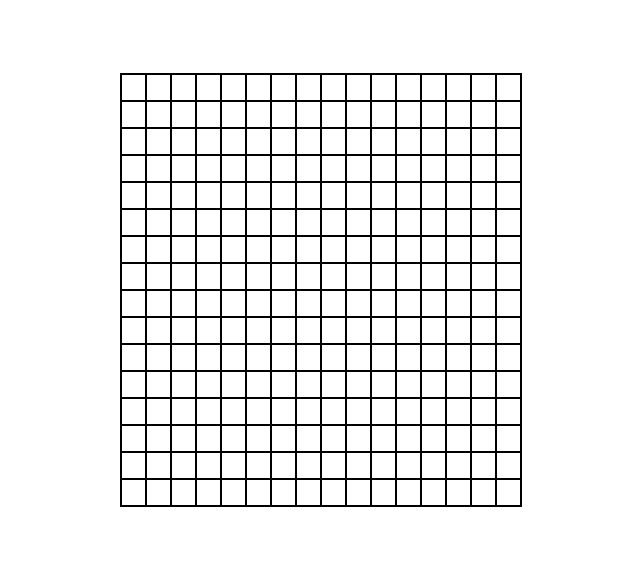
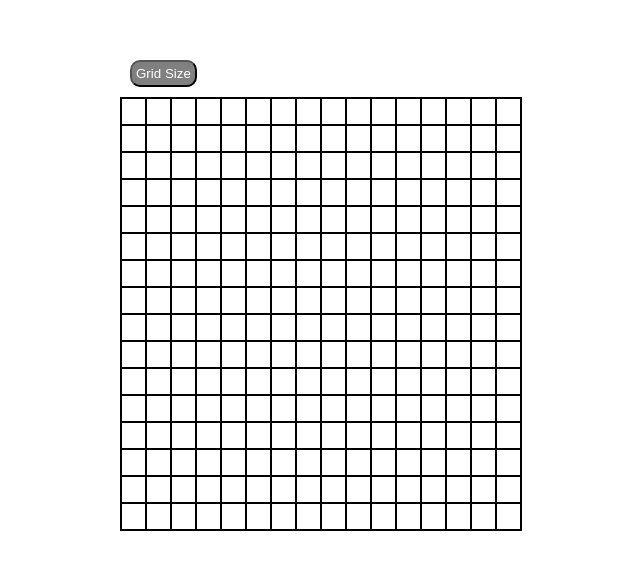
Before and after one commit to jwabend/EtchAndSketch, a plain HTML site: page index.html in a window 1280 px wide. Shown: the part 110-680 px from the top of the page, without its empty margins (319-959 px from the left). Drawn offline with Linux system fonts and the light colour scheme.

Commit message:
added gridsize button

```diff
--- a/index.html
+++ b/index.html
@@ -8,8 +8,12 @@
 
 </head>
 <body>
-<div id="container" class="grid-container"></div>
-<script src="script.js"></script>
-
+    <div id="main-container">
+        <div id="grid-btn-container">
+            <button type="grid-size">Grid Size</button>
+        </div>
+        <div id="container" class="grid-container"></div>
+    </div>
+    <script src="script.js"></script>
 </body>
 </html>
--- a/script.js
+++ b/script.js
@@ -22,5 +22,4 @@ function makeGrid(rowCount, colCount) {
         }
     }
 }
-
 makeGrid(16,16)
--- a/styles.css
+++ b/styles.css
@@ -2,8 +2,34 @@ html, body {
     height: 100%;
     margin: 0;
     display: flex;
-    justify-content: center; /* Center aligns the grid horizontally */
-    align-items: center; /* Center aligns the grid vertically */
+    justify-content: center;
+    align-items: center;
+    flex-direction: column;
+}
+
+button {
+    background-color: gray;
+    color: white;
+    border-radius: 10px;
+    padding: 4px;
+}
+
+button:hover {
+    box-shadow: 0 12px 16px 0 rgba(0,0,0,0.24),0 17px 50px 0 rgba(0,0,0,0.19);
+}
+
+
+#main-container {
+    display: flex;
+    align-items: flex-start;
+    flex-direction: column;
+}
+
+#grid-btn-container {
+    display: flex;
+    align-items: center;
+    justify-content: center;
+    margin: 10px;
 }
 
 .grid-container {
```
